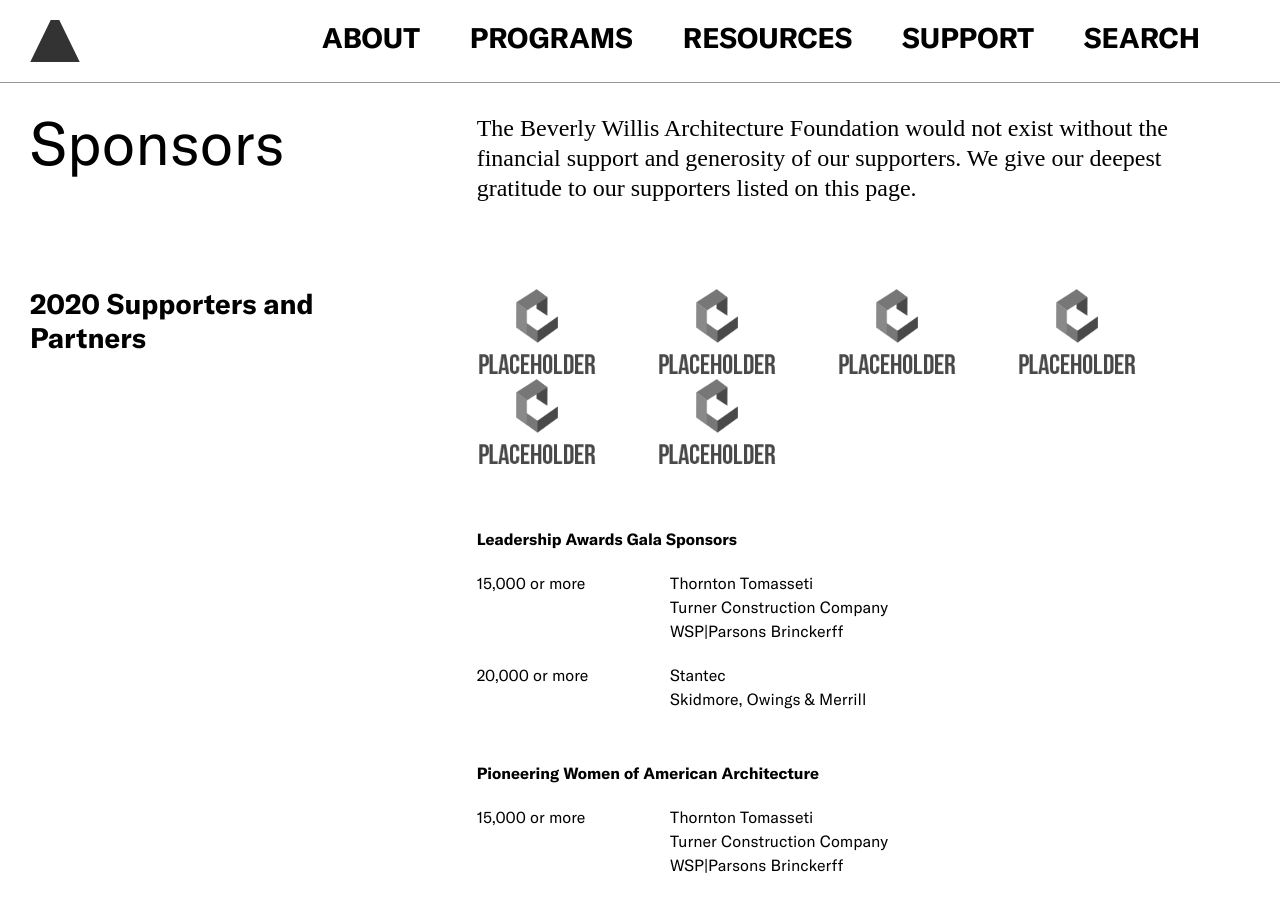
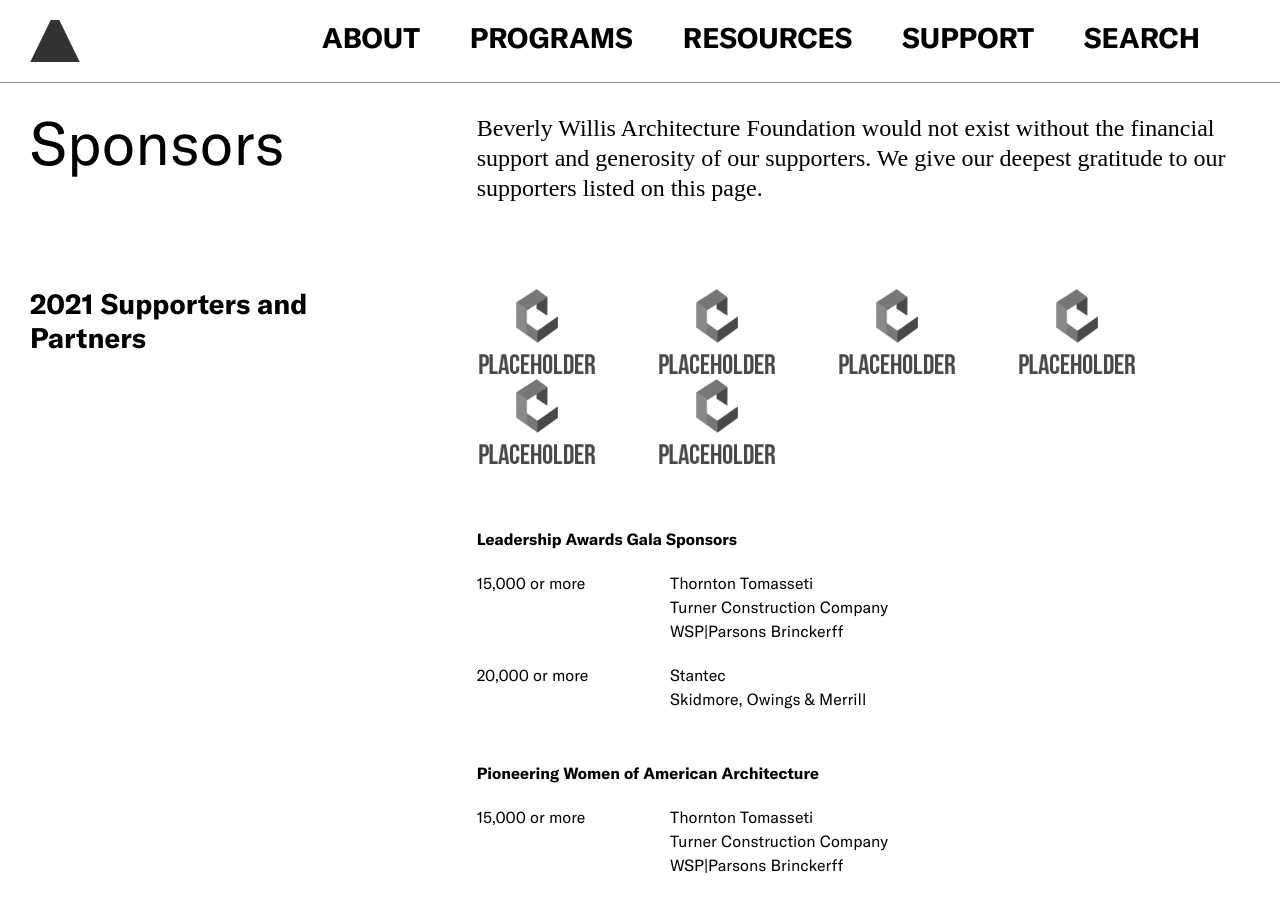
Before and after one commit to jengalas/bwaf-bbw, a Jekyll site: the page built from about/sponsors.md, in a window 1280 px wide and 900 px high. Built offline with Jekyll 4.4.1, drawn with Linux system fonts in a browser that asks for light colours; some web fonts are replaced.

Commit message:
Update from Forestry.io Aislinn McNamara updated about/sponsors.md

```diff
--- a/about/sponsors.md
+++ b/about/sponsors.md
@@ -3,69 +3,86 @@
 title: Sponsors | Beverly Willis Architecture Foundation
 permalink: "/sponsors"
 navCategory: About
-description: The Beverly Willis Architecture Foundation would not exist without the financial support and generosity of our supporters. We give our deepest gratitude to our supporters listed on this page.
-supporters-header: 2020 Supporters and Partners
+description: Beverly Willis Architecture Foundation would not exist without the financial
+  support and generosity of our supporters. We give our deepest gratitude to our supporters
+  listed on this page.
+supporters-header: 2021 Supporters and Partners
 supporters:
-    - name: logo1
-      image: /assets/img/logo-placeholder.png
-    - name: logo1
-      image: /assets/img/logo-placeholder.png
-    - name: logo1
-      image: /assets/img/logo-placeholder.png
-    - name: logo1
-      image: /assets/img/logo-placeholder.png
-    - name: logo1
-      image: /assets/img/logo-placeholder.png
-    - name: logo1
-      image: /assets/img/logo-placeholder.png
+- name: logo1
+  image: "/assets/img/logo-placeholder.png"
+- name: logo1
+  image: "/assets/img/logo-placeholder.png"
+- name: logo1
+  image: "/assets/img/logo-placeholder.png"
+- name: logo1
+  image: "/assets/img/logo-placeholder.png"
+- name: logo1
+  image: "/assets/img/logo-placeholder.png"
+- name: logo1
+  image: "/assets/img/logo-placeholder.png"
 sponsors:
-  - sponsors-header: Leadership Awards Gala Sponsors
+- sponsors-header: Leadership Awards Gala Sponsors
+  sponsors:
+  - amt: 15,000 or more
     sponsors:
-        - amt: "15,000 or more"
-          sponsors:
-            - Thornton Tomasseti
-            - Turner Construction Company
-            - WSP|Parsons Brinckerff
-        - amt: 20,000 or more
-          sponsors:
-            - Stantec
-            - Skidmore, Owings & Merrill
-  - sponsors-header: Pioneering Women of American Architecture
+    - Thornton Tomasseti
+    - Turner Construction Company
+    - WSP|Parsons Brinckerff
+  - amt: 20,000 or more
     sponsors:
-        - amt: "15,000 or more"
-          sponsors:
-            - Thornton Tomasseti
-            - Turner Construction Company
-            - WSP|Parsons Brinckerff
-        - amt: 20,000 or more
-          sponsors:
-            - Stantec
-            - Skidmore, Owings & Merrill
+    - Stantec
+    - Skidmore, Owings & Merrill
+- sponsors-header: Pioneering Women of American Architecture
+  sponsors:
+  - amt: 15,000 or more
+    sponsors:
+    - Thornton Tomasseti
+    - Turner Construction Company
+    - WSP|Parsons Brinckerff
+  - amt: 20,000 or more
+    sponsors:
+    - Stantec
+    - Skidmore, Owings & Merrill
 pioneering-women:
   header: Major Supporters of the Pioneering Women of American Architecture Project
   sponsors-groups:
-    - amt: $5,000 or more
-      sponsors:
-        - MaryAnne Gilmartin, President and Chief Executive Officer
-        - Forest City Ratner Companies
-    - amt: $5,000 or more
-      sponsors:
-        - MaryAnne Gilmartin, President and Chief Executive Officer
-        - Forest City Ratner Companies
-  additional-supporters: Additional Supporters Heid Blau, FAIA; Sheila Cahnman, AIA; Lila Shoshkes; Marion Weiss, FAIA; Denelle Wrightson, AIA; Zeitlin & De Chiara, LLC.; Patricia Boyle, AIA; Marge Champion; Michael Crosbie, FAIA, Ph.D.; Peggy Deamer, Ph.D.; Julia Donoho, AIA; Paul Edholm; Sarah Haga, AIA; Patricia Harris, Esq., LEED AP; Cheryl A. Lazzaro; Kate Schwennsen, FAIA; Despina Stratigakos, Ph.D.; Allyne Winderman, FAIA; Kim Yao, AIA; Zubatkin Owner Representation, LLC; Shar Taylor; Dale B. Cohen, Assoc. AIA; Betsey Olenick Dougherty, FAIA; Karen Fairbanks, AIA; Diane Favro, Ph.D.; Marcia Ferranto; Cynthia Hammond, Ph.D.; James T. Hanley; Rena M. Klein, FAIA; Patricia Lancaster; Michele Lewis; Linda Lyons; W. Brett McKenzie, Ed.D.; Paula McKenzie; Karen McNeil, Ph.D.; Robin Osler, AIA; Kathryn Prigmore, FAIA; Deborah Rehn, AIA; Bruce Rosen; Victoria Rosner, Ph.D.; Avigail Sachs, Ph.D.; Pauline Saliga, Ph.D.; Michael Seto; Ellen Shoshkes, Ph.D.; Natividad Soto, AIA; Abigail Van Slyck Ph.D.; Jeffrey and Carla Watiker; Carol Willis; Jeanne Wills; Cynthia J. Wright, AIA; Laura Boyer; Nina Freedman; Jan Muntz, AIA; Nancy Nguyen; Alison Paul; Mardelle Shepley, Ph.D.; Judith Major, Ph.D.; Andrew Watiker; Laura Watiker
+  - amt: "$5,000 or more"
+    sponsors:
+    - MaryAnne Gilmartin, President and Chief Executive Officer
+    - Forest City Ratner Companies
+  - amt: "$5,000 or more"
+    sponsors:
+    - MaryAnne Gilmartin, President and Chief Executive Officer
+    - Forest City Ratner Companies
+  additional-supporters: Additional Supporters Heid Blau, FAIA; Sheila Cahnman, AIA;
+    Lila Shoshkes; Marion Weiss, FAIA; Denelle Wrightson, AIA; Zeitlin & De Chiara,
+    LLC.; Patricia Boyle, AIA; Marge Champion; Michael Crosbie, FAIA, Ph.D.; Peggy
+    Deamer, Ph.D.; Julia Donoho, AIA; Paul Edholm; Sarah Haga, AIA; Patricia Harris,
+    Esq., LEED AP; Cheryl A. Lazzaro; Kate Schwennsen, FAIA; Despina Stratigakos,
+    Ph.D.; Allyne Winderman, FAIA; Kim Yao, AIA; Zubatkin Owner Representation, LLC;
+    Shar Taylor; Dale B. Cohen, Assoc. AIA; Betsey Olenick Dougherty, FAIA; Karen
+    Fairbanks, AIA; Diane Favro, Ph.D.; Marcia Ferranto; Cynthia Hammond, Ph.D.; James
+    T. Hanley; Rena M. Klein, FAIA; Patricia Lancaster; Michele Lewis; Linda Lyons;
+    W. Brett McKenzie, Ed.D.; Paula McKenzie; Karen McNeil, Ph.D.; Robin Osler, AIA;
+    Kathryn Prigmore, FAIA; Deborah Rehn, AIA; Bruce Rosen; Victoria Rosner, Ph.D.;
+    Avigail Sachs, Ph.D.; Pauline Saliga, Ph.D.; Michael Seto; Ellen Shoshkes, Ph.D.;
+    Natividad Soto, AIA; Abigail Van Slyck Ph.D.; Jeffrey and Carla Watiker; Carol
+    Willis; Jeanne Wills; Cynthia J. Wright, AIA; Laura Boyer; Nina Freedman; Jan
+    Muntz, AIA; Nancy Nguyen; Alison Paul; Mardelle Shepley, Ph.D.; Judith Major,
+    Ph.D.; Andrew Watiker; Laura Watiker
 previous-years:
-    - name: logo1
-      image: /assets/img/logo-placeholder.png
-    - name: logo1
-      image: /assets/img/logo-placeholder.png
-    - name: logo1
-      image: /assets/img/logo-placeholder.png
-    - name: logo1
-      image: /assets/img/logo-placeholder.png
-    - name: logo1
-      image: /assets/img/logo-placeholder.png
-    - name: logo1
-      image: /assets/img/logo-placeholder.png
+- name: logo1
+  image: "/assets/img/logo-placeholder.png"
+- name: logo1
+  image: "/assets/img/logo-placeholder.png"
+- name: logo1
+  image: "/assets/img/logo-placeholder.png"
+- name: logo1
+  image: "/assets/img/logo-placeholder.png"
+- name: logo1
+  image: "/assets/img/logo-placeholder.png"
+- name: logo1
+  image: "/assets/img/logo-placeholder.png"
 
 ---
 <div class="main-two-up">
```
